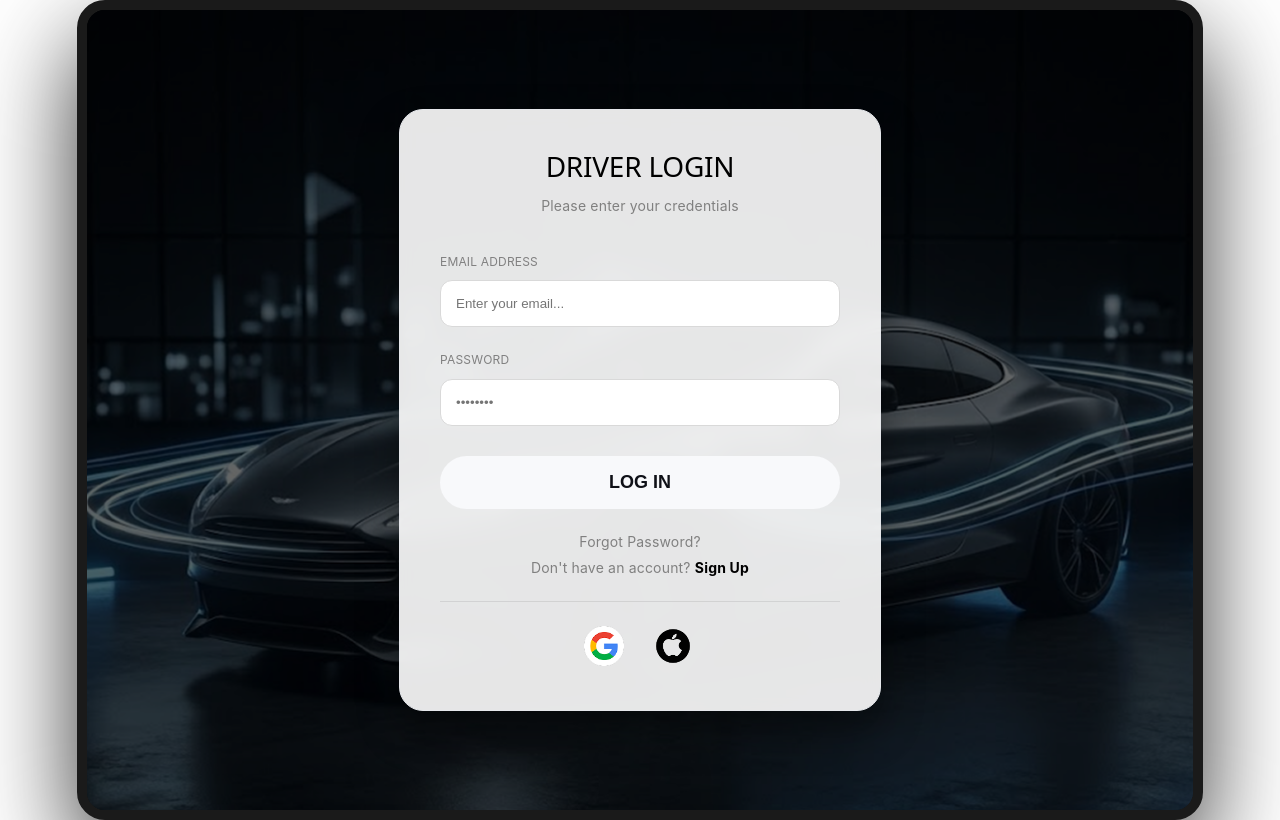
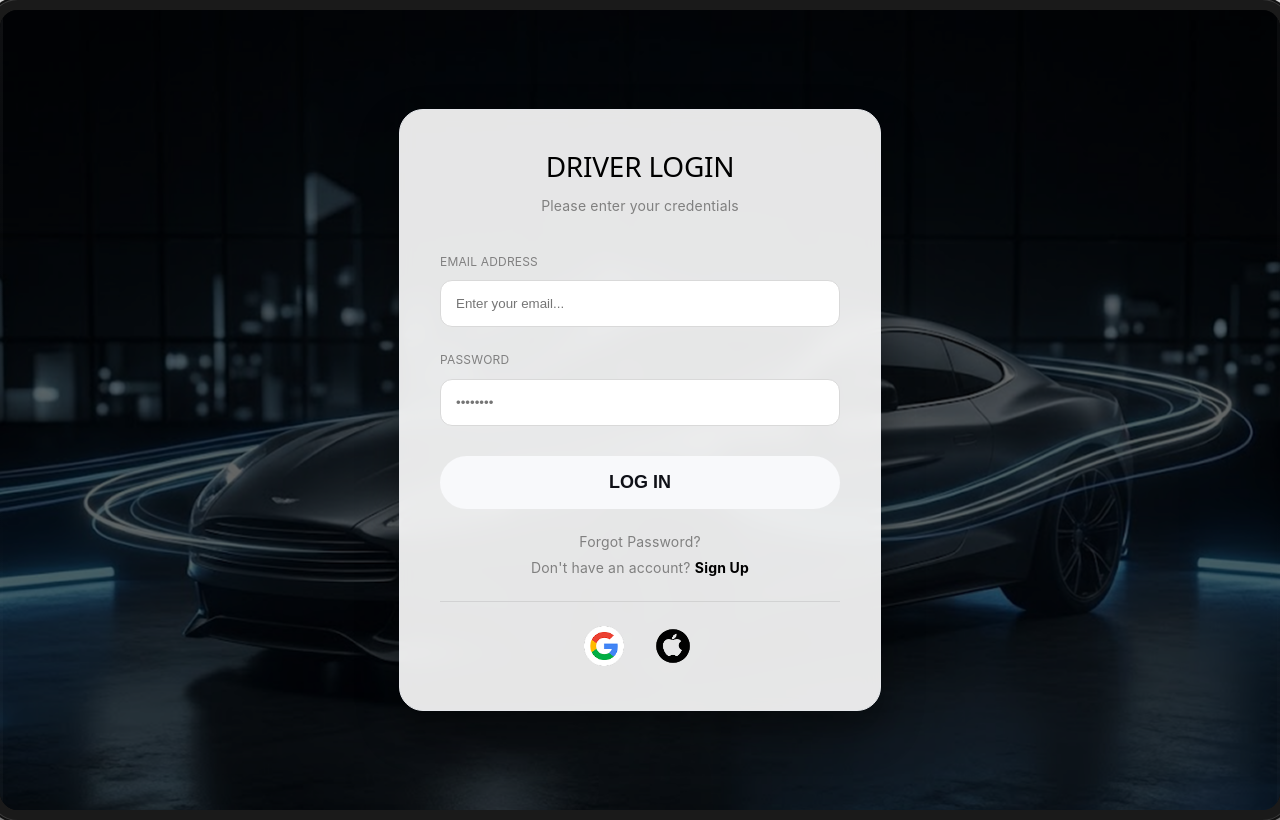
Before and after one commit to xy0625/grp5-ev-dashboard-prototype-design, a React (Vite) app in the folder ev-dashboard-prototype-design/: page / in a window 1280 px wide. Built offline with nearby package versions, Linux system fonts and the light colour scheme.

Commit message:
Update App.jsx

```diff
--- a/ev-dashboard-prototype-design/src/App.jsx
+++ b/ev-dashboard-prototype-design/src/App.jsx
@@ -49,21 +49,43 @@ export default function App() {
     return (
         <div style={{
           minHeight: "100vh",
-      background: "#ffffff",
+          background:  "#ffffff",
           display: "flex",
           alignItems: "center",
           justifyContent: "center",
         }}>
+
           <div style={{
             position: "relative",
             width: 1280,
             height: 800,
             borderRadius: 28,
             border: "10px solid #1a1a1a",
-        boxShadow: "0 40px 100px rgba(0,0,0,0.8)",
+            boxShadow: [
+              "0 0 0 1px #3a3a3a",
+              "0 0 0 3px #111",
+              "0 40px 100px rgba(0,0,0,0.8)",
+              "0 10px 30px rgba(0,0,0,0.5)",
+              "inset 0 1px 0 rgba(255,255,255,0.06)",
+            ].join(", "),
             overflow: "hidden",
+            flexShrink: 0,
             background: "#000",
           }}>
+
+            <div style={{
+              position: "absolute", top: 0, left: 0,
+              width: 3, height: "100%",
+              background: "linear-gradient(180deg, rgba(255,255,255,0.06) 0%, transparent 40%, transparent 60%, rgba(255,255,255,0.03) 100%)",
+              pointerEvents: "none", zIndex: 9999,
+            }}/>
+            <div style={{
+              position: "absolute", top: 0, right: 0,
+              width: 3, height: "100%",
+              background: "linear-gradient(180deg, rgba(255,255,255,0.04) 0%, transparent 40%, transparent 60%, rgba(255,255,255,0.02) 100%)",
+              pointerEvents: "none", zIndex: 9999,
+            }}/>
+
             {renderPage()}
           </div>
         </div>
```
Lines whose indentation alone changed are shown as unchanged.
